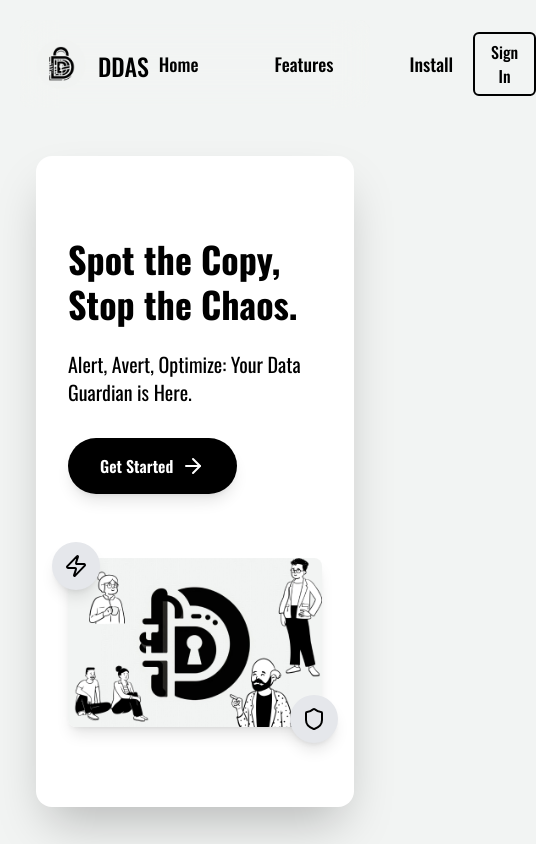
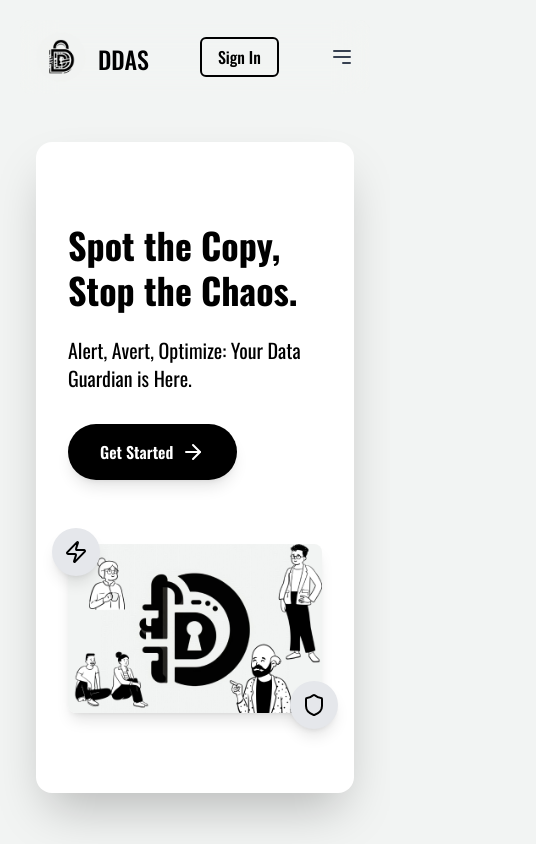
Before and after one commit to archishmanmitra/ddas-next, a Next.js app: page / in a window 390 px wide. Shown: the top 844 px of the page, 536 px wide, since content can reach past the window. Built offline with nearby package versions, Linux system fonts and the light colour scheme; no server answers.

Commit message:
navbar reponsive

```diff
--- a/components/Nav.js
+++ b/components/Nav.js
@@ -21,7 +21,7 @@ export default function Nav() {
             <h1 className="font-medium text-2xl pt-1 pl-3">DDAS</h1>
             </Link>
         </div>
-        <div className="ml-10 flex justify-between gap-5 items-baseline space-x-4">
+        <div className="ml-10 flex hidden md:flex justify-between gap-5 items-baseline space-x-4">
             <Link href="/#landing" className=" hover:text-muted-foreground px-5 py-2 rounded-md text-lg font-medium">
                 Home
             </Link>
@@ -45,6 +45,24 @@ export default function Nav() {
             </SignedOut>
 
         </div>
+        <div className="md:hidden flex items-center">
+        <button className="text-gray-700 focus:outline-none">
+          <svg
+            className="w-6 h-6"
+            fill="none"
+            stroke="currentColor"
+            viewBox="0 0 24 24"
+            xmlns="http://www.w3.org/2000/svg"
+          >
+            <path
+              strokeLinecap="round"
+              strokeLinejoin="round"
+              strokeWidth="2"
+              d="M4 6h16M4 12h16m-7 6h7"
+            ></path>
+          </svg>
+        </button>
+      </div>
 
     </div>
   )
```
